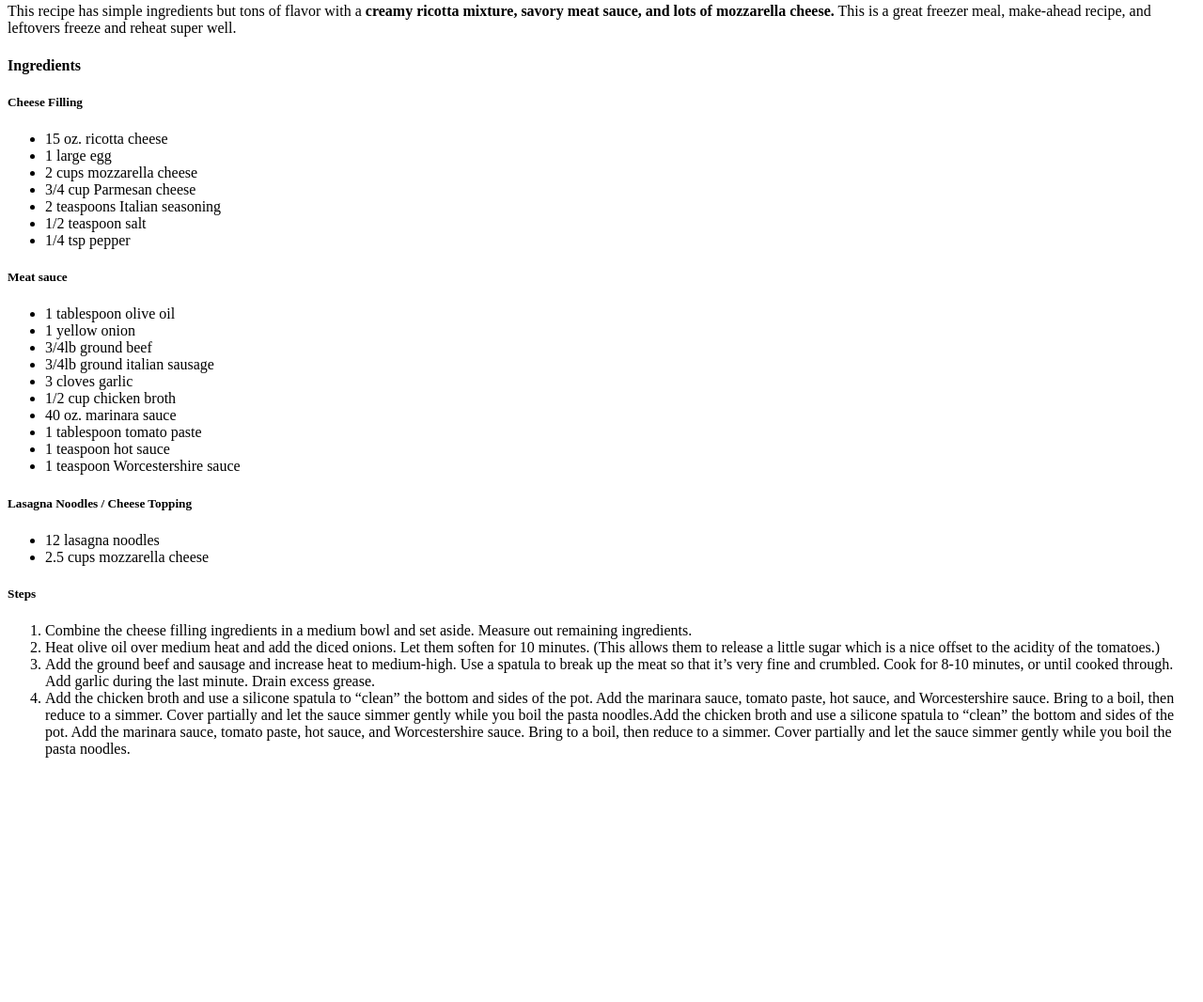
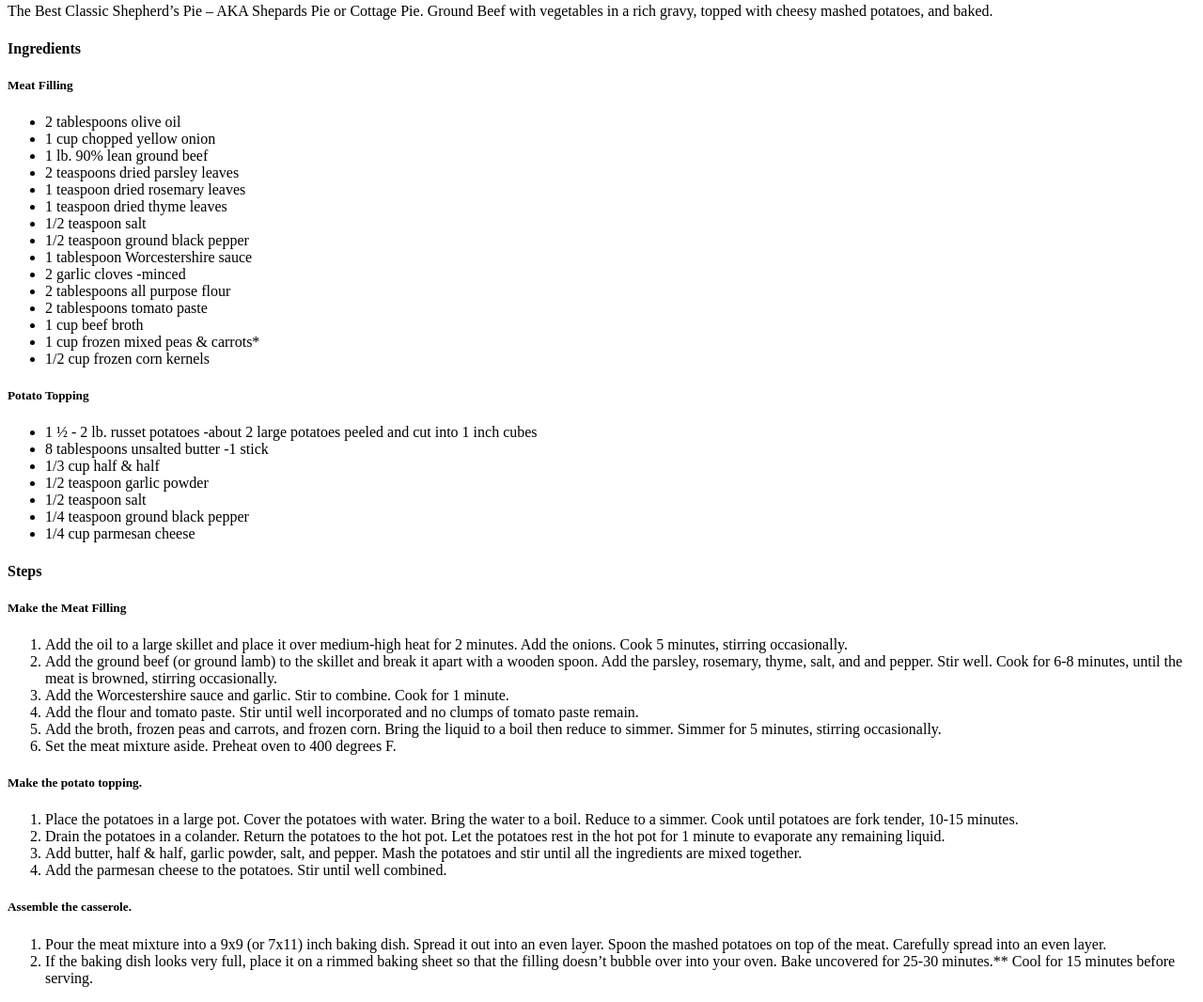
Before and after one commit to Bad0ia/odin-recipes, a plain HTML site: page recipes/shepardspie.html in a window 1280 px wide. Shown: the part 517-1583 px from the top of the page at 94% size. Before the commit the page ends 1339 px from the top, so only its background shows below. Drawn offline with Linux system fonts and the light colour scheme.

Commit message:
Added correct information. Fixed some headers.
Added the correct information for recipes. Fixed some header sizes on the more complex recipes.

```diff
--- a/recipes/shepardspie.html
+++ b/recipes/shepardspie.html
@@ -10,45 +10,61 @@
     <h1>Shepard's Pie</h1>
     <img src="../images/shepardspie.jpg" alt="Patty Melt" height="350" width="350" ><br>
     <h4>Description:</h4>
-    This recipe has simple ingredients but tons of flavor with a <strong>creamy ricotta mixture, savory meat sauce, and lots of mozzarella cheese.</strong>
-    This is a great freezer meal, make-ahead recipe, and leftovers freeze and reheat super well.
+    The Best Classic Shepherd’s Pie – AKA Shepards Pie or Cottage Pie. Ground Beef
+    with vegetables in a rich gravy, topped with cheesy mashed potatoes, and baked.
 
     <h4>Ingredients</h4>
-    <h5>Cheese Filling</h5>
+    <h5>Meat Filling</h5>
     <ul>
-        <li>15 oz. ricotta cheese</li>
-        <li>1 large egg</li>
-        <li>2 cups mozzarella cheese</li>
-        <li>3/4 cup Parmesan cheese</li>
-        <li>2 teaspoons Italian seasoning</li>
+
+        <li>2 tablespoons olive oil</li>
+        <li>1 cup chopped yellow onion</li>
+        <li>1 lb. 90% lean ground beef</li>
+        <li>2 teaspoons dried parsley leaves</li>
+        <li>1 teaspoon dried rosemary leaves</li>
+        <li>1 teaspoon dried thyme leaves</li>
         <li>1/2 teaspoon salt</li>
-        <li>1/4 tsp pepper</li>
+        <li>1/2 teaspoon ground black pepper</li>
+        <li>1 tablespoon Worcestershire sauce</li>
+        <li>2 garlic cloves -minced</li>
+        <li>2 tablespoons all purpose flour</li>
+        <li>2 tablespoons tomato paste</li>
+        <li>1 cup beef broth</li>
+        <li>1 cup frozen mixed peas & carrots*</li>
+        <li>1/2 cup frozen corn kernels</li>
     </ul>
-    <h5>Meat sauce</h5>
+    <h5>Potato Topping</h5>
     <ul>
-        <li>1 tablespoon olive oil</li>
-        <li>1 yellow onion</li>
-        <li>3/4lb ground beef</li>
-        <li>3/4lb ground italian sausage</li>
-        <li>3 cloves garlic</li>
-        <li>1/2 cup chicken broth</li>
-        <li>40 oz. marinara sauce</li>
-        <li>1 tablespoon tomato paste</li>
-        <li>1 teaspoon hot sauce</li>
-        <li>1 teaspoon Worcestershire sauce</li>
-    </ul>
-    <h5>Lasagna Noodles / Cheese Topping</h5>
-    <ul>
-        <li>12 lasagna noodles</li>
-        <li>2.5 cups mozzarella cheese</li>
+        <li>1 ½ - 2 lb. russet potatoes -about 2 large potatoes peeled and cut into 1 inch cubes</li>
+        <li>8 tablespoons unsalted butter -1 stick</li>
+        <li>1/3 cup half & half</li>
+        <li>1/2 teaspoon garlic powder</li>
+        <li>1/2 teaspoon salt</li>
+        <li>1/4 teaspoon ground black pepper</li>
+        <li>1/4 cup parmesan cheese</li>
     </ul>
 
-    <h5>Steps</h5>
+    <h4>Steps</h4>
+    <h5>Make the Meat Filling</h5>
     <ol>
-        <li> Combine the cheese filling ingredients in a medium bowl and set aside. Measure out remaining ingredients.</li>
-        <li>Heat olive oil over medium heat and add the diced onions. Let them soften for 10 minutes. (This allows them to release a little sugar which is a nice offset to the acidity of the tomatoes.)</li>
-        <li>Add the ground beef and sausage and increase heat to medium-high. Use a spatula to break up the meat so that it’s very fine and crumbled. Cook for 8-10 minutes, or until cooked through. Add garlic during the last minute. Drain excess grease.</li>
-        <li>Add the chicken broth and use a silicone spatula to “clean” the bottom and sides of the pot. Add the marinara sauce, tomato paste, hot sauce, and Worcestershire sauce. Bring to a boil, then reduce to a simmer. Cover partially and let the sauce simmer gently while you boil the pasta noodles.Add the chicken broth and use a silicone spatula to “clean” the bottom and sides of the pot. Add the marinara sauce, tomato paste, hot sauce, and Worcestershire sauce. Bring to a boil, then reduce to a simmer. Cover partially and let the sauce simmer gently while you boil the pasta noodles.</li>
+        <li>Add the oil to a large skillet and place it over medium-high heat for 2 minutes. Add the onions. Cook 5 minutes, stirring occasionally.</li>
+        <li>Add the ground beef (or ground lamb) to the skillet and break it apart with a wooden spoon. Add the parsley, rosemary, thyme, salt, and and pepper. Stir well. Cook for 6-8 minutes, until the meat is browned, stirring occasionally.</li>
+        <li>Add the Worcestershire sauce and garlic. Stir to combine. Cook for 1 minute.</li>
+        <li>Add the flour and tomato paste. Stir until well incorporated and no clumps of tomato paste remain.</li>
+        <li>Add the broth, frozen peas and carrots, and frozen corn. Bring the liquid to a boil then reduce to simmer. Simmer for 5 minutes, stirring occasionally.</li>
+        <li>Set the meat mixture aside. Preheat oven to 400 degrees F.</li>
+    </ol>
+    <h5>Make the potato topping.</h5>
+    <ol>
+        <li>Place the potatoes in a large pot. Cover the potatoes with water. Bring the water to a boil. Reduce to a simmer. Cook until potatoes are fork tender, 10-15 minutes.</li>
+        <li>Drain the potatoes in a colander. Return the potatoes to the hot pot. Let the potatoes rest in the hot pot for 1 minute to evaporate any remaining liquid.</li>
+        <li>Add butter, half & half, garlic powder, salt, and pepper. Mash the potatoes and stir until all the ingredients are mixed together.</li>
+        <li>Add the parmesan cheese to the potatoes. Stir until well combined.</li>
+    </ol>
+    <h5>Assemble the casserole.</h5>
+    <ol>
+        <li>Pour the meat mixture into a 9x9 (or 7x11) inch baking dish. Spread it out into an even layer. Spoon the mashed potatoes on top of the meat. Carefully spread into an even layer.</li>
+        <li>If the baking dish looks very full, place it on a rimmed baking sheet so that the filling doesn’t bubble over into your oven. Bake uncovered for 25-30 minutes.** Cool for 15 minutes before serving.</li>
     </ol>
 
 </body>
```
Also changed, not shown: recipes/bolognese.html (+15 -32 lines), recipes/meatlof.html (+23 -30 lines), recipes/pattymelt.html (+16 -31 lines), 1 other file.
